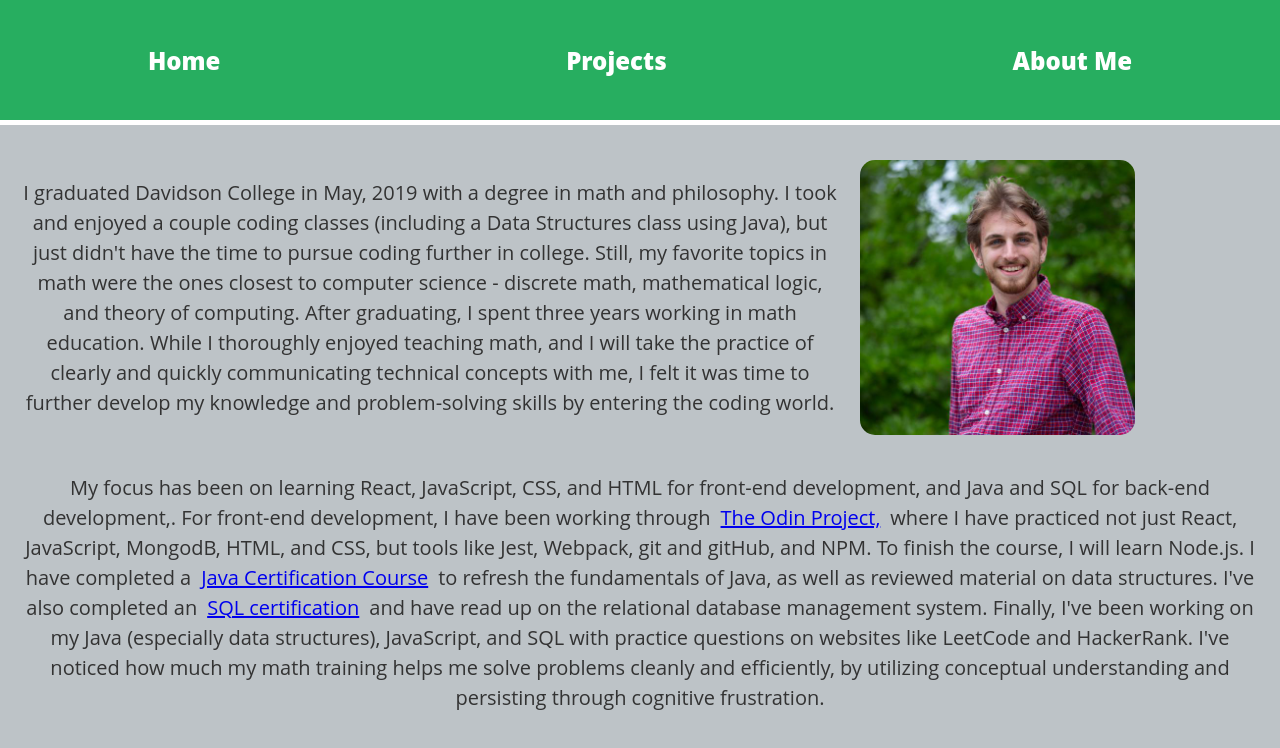
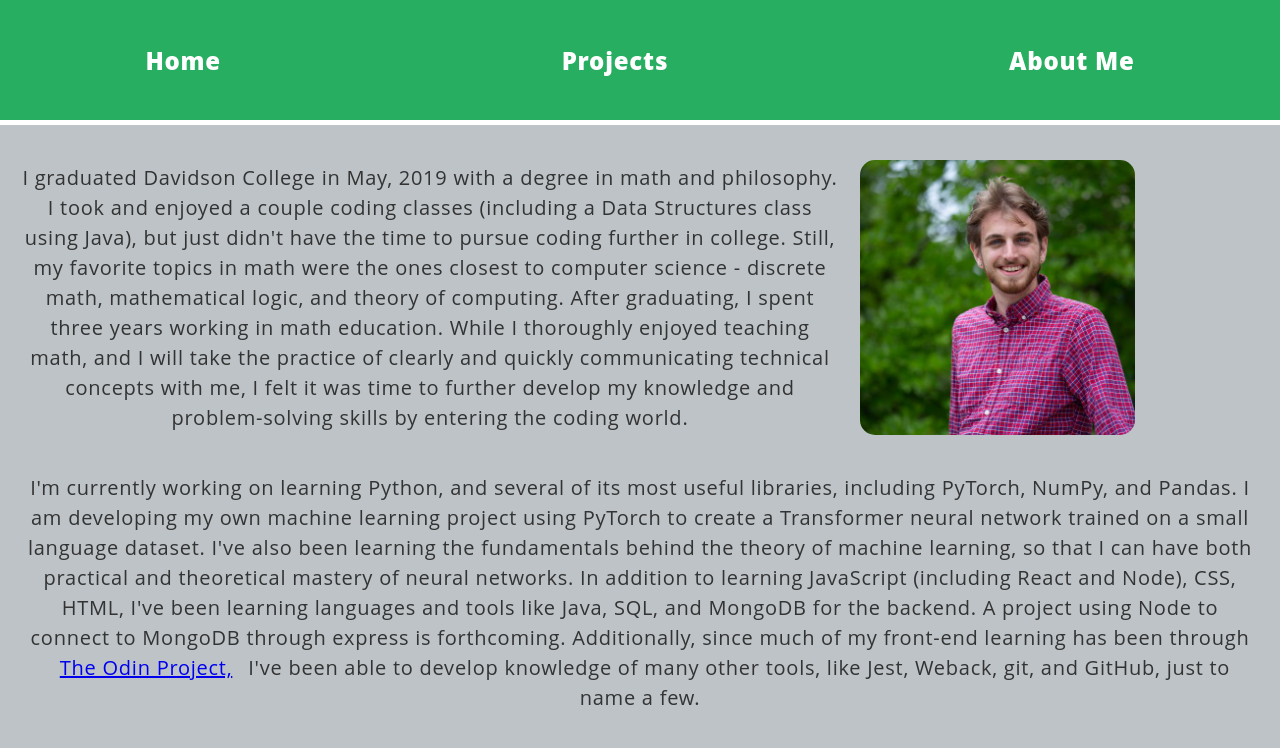
Before and after one commit to mjlebar/Personal-Website, a React (Create React App) app in the folder website-app/: page /#/about in a window 1280 px wide. Shown: the top 748 px of the page. Built offline with nearby package versions, Linux system fonts and the light colour scheme.

Commit message:
Update information, change style slightly

```diff
--- a/website-app/src/About.js
+++ b/website-app/src/About.js
@@ -18,25 +18,22 @@ function About() {
       <img className="prof-pic" src={profPhoto} alt="Me smiling"></img>
       <p className="abt-info-2">
         {" "}
-        My focus has been on learning React, JavaScript, CSS, and HTML for
-        front-end development, and Java and SQL for back-end development,. For
-        front-end development, I have been working through
-        <a href="https://www.theodinproject.com/">The Odin Project,</a>where I
-        have practiced not just React, JavaScript, MongodB, HTML, and CSS, but
-        tools like Jest, Webpack, git and gitHub, and NPM. To finish the course,
-        I will learn Node.js. I have completed a
-        <a href="https://www.udemy.com/course/master-practical-java-development/">
-          Java Certification Course
-        </a>
-        to refresh the fundamentals of Java, as well as reviewed material on
-        data structures. I've also completed an
-        <a href="https://verify.w3schools.com/1N5K1DMUGK">SQL certification</a>
-        and have read up on the relational database management system. Finally,
-        I've been working on my Java (especially data structures), JavaScript,
-        and SQL with practice questions on websites like LeetCode and
-        HackerRank. I've noticed how much my math training helps me solve
-        problems cleanly and efficiently, by utilizing conceptual understanding
-        and persisting through cognitive frustration.
+        I'm currently working on learning Python, and several of its most useful
+        libraries, including PyTorch, NumPy, and Pandas. I am developing my own
+        machine learning project using PyTorch to create a Transformer neural
+        network trained on a small language dataset. I've also been learning the
+        fundamentals behind the theory of machine learning, so that I can have
+        both practical and theoretical mastery of neural networks. In addition
+        to learning JavaScript (including React and Node), CSS, HTML, I've been
+        learning languages and tools like Java, SQL, and MongoDB for the
+        backend. A project using Node to connect to MongoDB through express is
+        forthcoming. Additionally, since much of my front-end learning has been
+        through{" "}
+        <a href="https://www.theodinproject.com/about">
+          The Odin Project,
+        </a>{" "}
+        I've been able to develop knowledge of many other tools, like Jest,
+        Weback, git, and GitHub, just to name a few.
       </p>
     </div>
   );
--- a/website-app/src/App.css
+++ b/website-app/src/App.css
@@ -11,6 +11,7 @@ body {
   font-family: "Open Sans", "Lato", "Raleway", "Monsterat", "PT Sans";
   margin: 0px;
   overflow: hidden;
+  letter-spacing: 0.75px;
 }
 
 header {
@@ -116,6 +117,7 @@ li {
 }
 
 .home {
+  background-color: #ecf0f1;
   font-size: 20px;
   display: flex;
   flex-direction: column;
--- a/website-app/src/Home.js
+++ b/website-app/src/Home.js
@@ -5,16 +5,17 @@ function Home() {
       <p className="home-info-1">
         Hi! My name is Matthew LeBar, and I am a former math major and math
         educator looking to use my skills to begin a career as a software
-        developer. I've been working the past few months to learn JavaScript
-        (especially React, which is what I built this site in), Java, SQL, CSS,
-        and HTML. In that process, I've found that the skills I trained in math
-        - rapidly developing deep conceptual understanding, creative
-        problem-solving, and precisely articulating technical concepts - have
-        been invaluable. My background in math gives me the tools I need to feel
-        confident understanding code, and to use that understanding to solve
-        problems. I've learned a lot already but I'm excited to continue to
-        deepen my knowledge - I would love to bring my passion for learning to
-        your company!
+        developer. I've been working the past few months to learn Python
+        (including PyTorch, NumPy, and Pandas), JavaScript (especially React,
+        which is what I built this site in), Java, SQL, CSS, and HTML. In that
+        process, I've found that the skills I trained in math - rapidly
+        developing deep conceptual understanding, creative problem-solving, and
+        precisely articulating technical concepts - have been invaluable. My
+        background in math gives me the tools I need to feel confident
+        understanding code, and to use that understanding to solve problems.
+        I've learned a lot already but I'm excited to continue to deepen my
+        knowledge - I would love to bring my passion for learning to your
+        company!
       </p>
       <p className="home-info-2">
         To see some of the projects I've been working on to learn React,
```
Also changed, not shown: website-app/package.json (+6 -2 lines), 1 other file (tests, documents, lock files or other folders).
